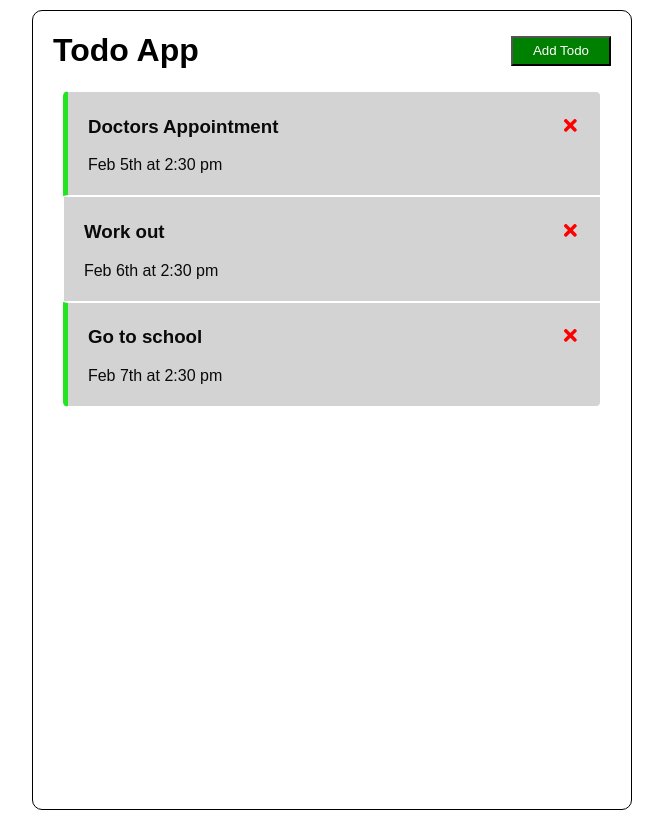
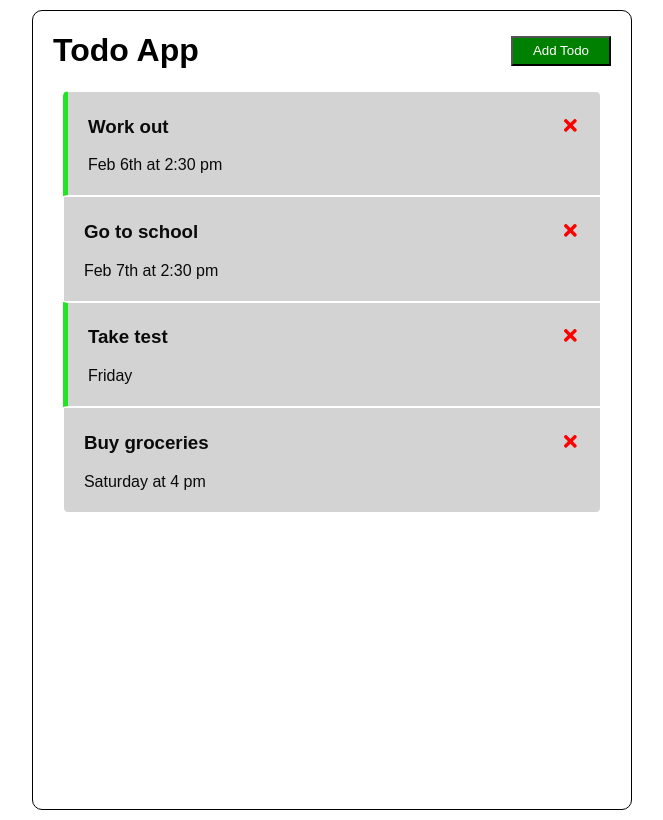
Before and after one commit to DmitryDoroshko/tasks-app, a React (Create React App) app: page / in a window 1280 px wide. Shown: the whole page, without its empty margins (308-971 px from the left). Built offline with nearby package versions, Linux system fonts and the light colour scheme; data requests are answered from the project's data file.

Commit message:
added functionality with the json-server

```diff
--- /dev/null
+++ b/db.json
@@ -0,0 +1,28 @@
+{
+  "tasks": [
+    {
+      "id": 2,
+      "text": "Work out",
+      "day": "Feb 6th at 2:30 pm",
+      "reminder": true
+    },
+    {
+      "id": 3,
+      "text": "Go to school",
+      "day": "Feb 7th at 2:30 pm",
+      "reminder": false
+    },
+    {
+      "reminder": true,
+      "text": "Take test",
+      "day": "Friday ",
+      "id": 4
+    },
+    {
+      "reminder": false,
+      "text": "Buy groceries",
+      "day": "Saturday at 4 pm",
+      "id": 5
+    }
+  ]
+}
--- a/package.json
+++ b/package.json
@@ -6,6 +6,7 @@
     "@testing-library/jest-dom": "^5.14.1",
     "@testing-library/react": "^11.2.7",
     "@testing-library/user-event": "^12.8.3",
+    "json-server": "^0.16.3",
     "react": "^17.0.2",
     "react-dom": "^17.0.2",
     "react-icons": "^4.2.0",
@@ -18,7 +19,8 @@
     "test": "react-scripts test",
     "eject": "react-scripts eject",
     "predeploy": "npm run build",
-    "deploy": "gh-pages -d build"
+    "deploy": "gh-pages -d build",
+    "server": "json-server --watch db.json --port 5000"
   },
   "eslintConfig": {
     "extends": [
--- a/src/App.js
+++ b/src/App.js
@@ -1,40 +1,81 @@
+import { useState, useEffect } from 'react';
 import Header from "./components/Header";
 import Tasks from "./components/Tasks";
-import { useState } from 'react';
 import AddTask from "./components/AddTask";
 
 function App() {
-  let [tasks, setTasks] = useState(
-    [
-      {id: 1, text: "Doctors Appointment", day: "Feb 5th at 2:30 pm", reminder: true},
-      {id: 2, text: "Work out", day: "Feb 6th at 2:30 pm", reminder: false},
-      {id: 3, text: "Go to school", day: "Feb 7th at 2:30 pm", reminder: true},
-    ]
-  );
+  let [tasks, setTasks] = useState([]);
+  let [showTask, setShowTask] = useState(false);
 
-    let [showTask, setShowTask] = useState(false);
+  const fetchTasks = async () => {
+    const result = await fetch("http://localhost:5000/tasks");
+    const data = await result.json();
 
-  const deleteTask = (id) => {
+    return data;
+  }
+
+  const fetchTask = async (id) => {
+    const result = await fetch("http://localhost:5000/tasks/" + id);
+    const data = await result.json();
+    return data;
+  }
+
+  const deleteTask = async (id) => {
+    await fetch("http://localhost:5000/tasks/" + id, {
+      method: "DELETE"
+    });
     setTasks(tasks.filter(task => task.id !== id));
   }
 
-  const changeTaskReminder = (id) => {
+  const changeTaskReminder = async (id) => {
+    const taskToToggle = await fetchTask(id);
+    const updatedTask = {...taskToToggle, reminder: !taskToToggle.reminder};
+
+    const res = await fetch("http://localhost:5000/tasks/" + id, {
+      method: "PUT",
+      headers: {
+        'Content-type': 'application/json'
+      },
+      body: JSON.stringify(updatedTask)
+    });
+
+    const data = await res.json();
+
     setTasks(tasks.map(task => {
       if (task.id === id) {
-        task.reminder = !task.reminder;
+        task.reminder = data.reminder;
       }
       return task;
     }));
   }
 
-  const addTask = (text, dayAndTime, reminder) => {
-    let newId = Date.now();
-    setTasks([...tasks, {id: newId, reminder: reminder, text: text, day: dayAndTime}]);
+  const addTask = async (text, dayAndTime, reminder) => {
+    const task = {reminder: reminder, text: text, day: dayAndTime};
+    const res = await fetch("http://localhost:5000/tasks", {
+      method: "POST",
+      headers: {
+        'Content-type': 'application/json'
+      },
+      body: JSON.stringify(task)
+    });
+
+    const newTask = await res.json();
+
+    setTasks([...tasks, newTask]);
   }
 
   const onShowAddTask = () => {
     setShowTask(!showTask);
   }
+
+  useEffect(function () {
+    const getTasks = async () => {
+      const tasksFromServer = await fetchTasks();
+      setTasks(tasksFromServer);
+    }
+
+    getTasks();
+  }, []);
 
   return (
     <div className="container">
```
Also changed, not shown: 2 other files (tests, documents, lock files or other folders).
